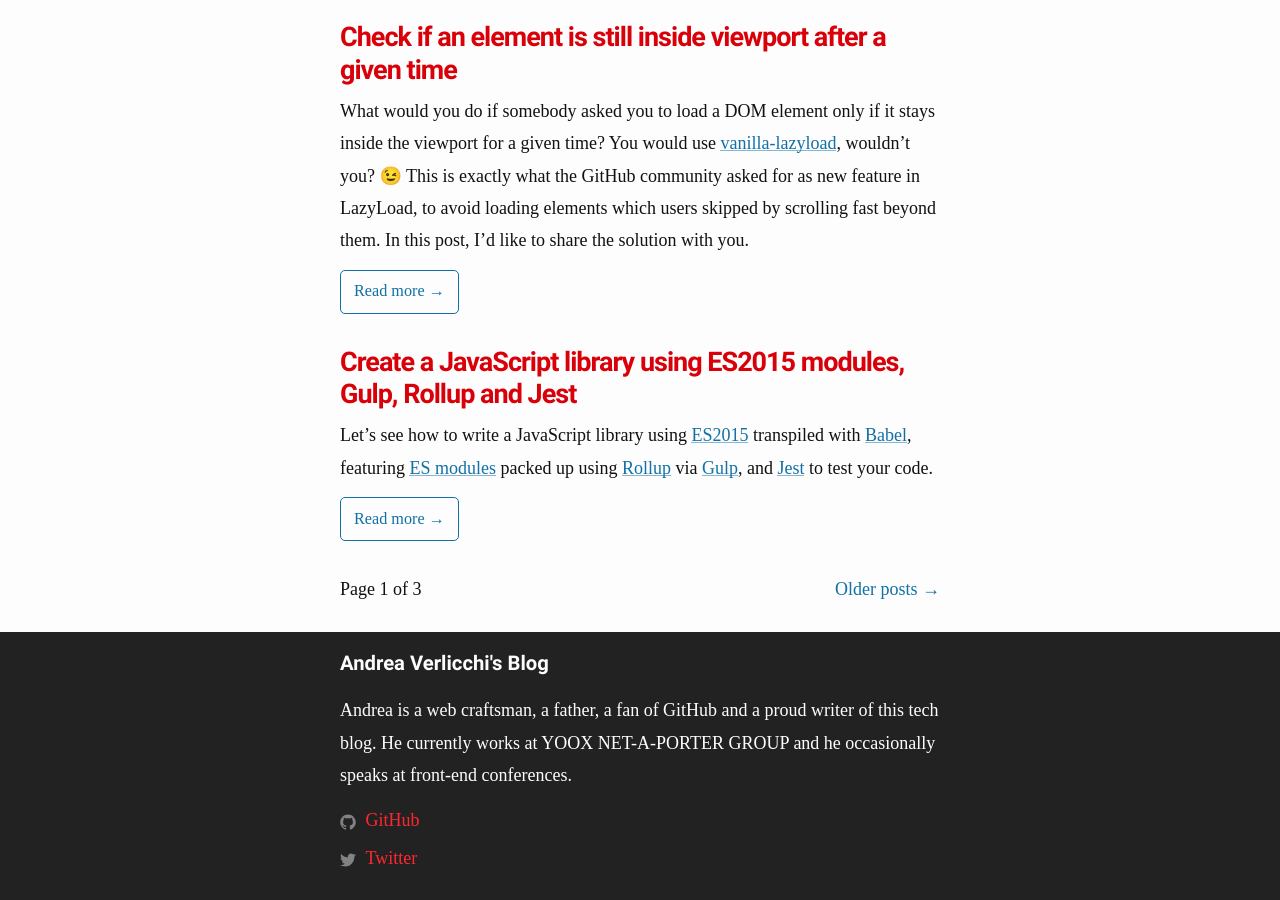
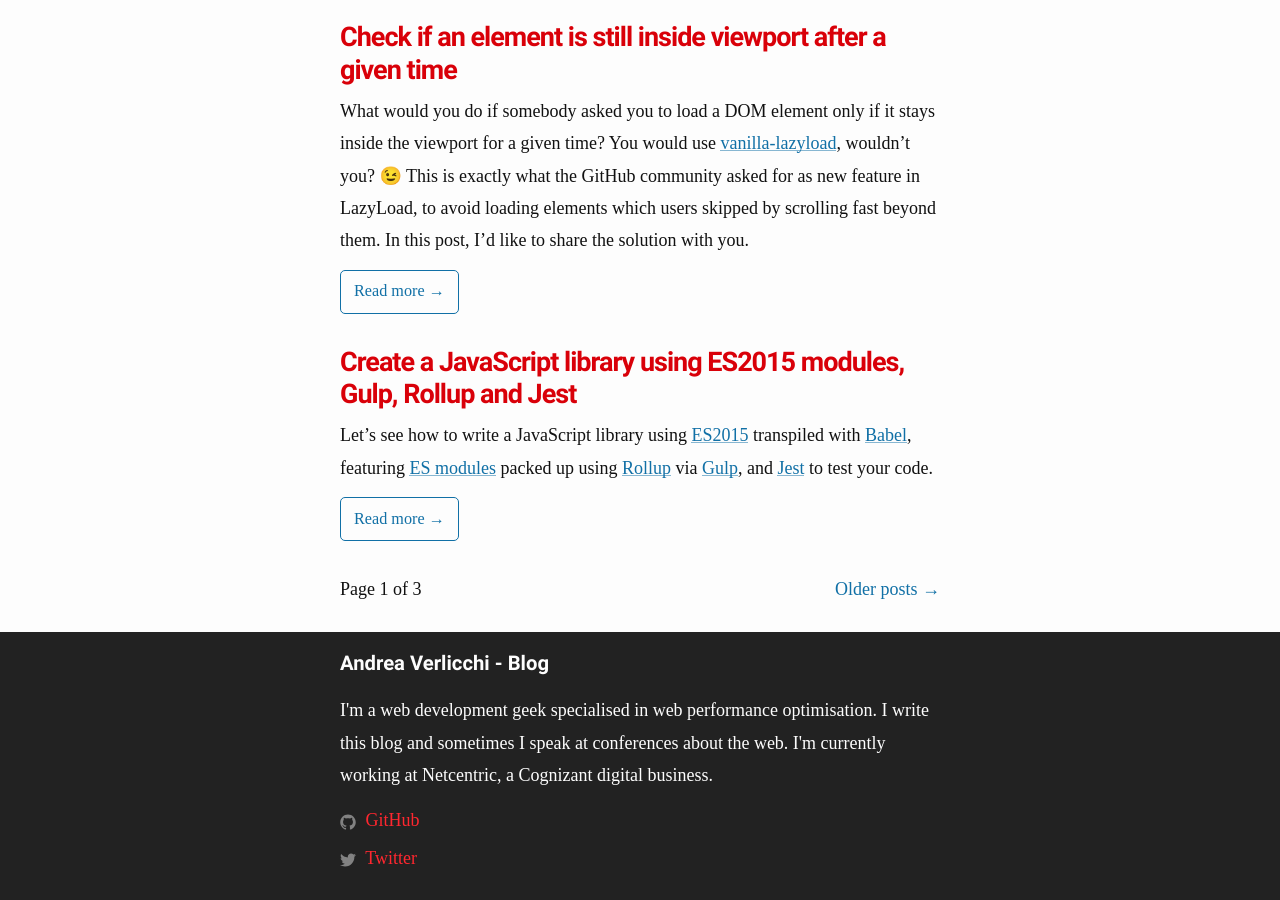
Before and after one commit to verlok/verlok.github.io, a Jekyll site: the page built from index.html, in a window 1280 px wide and 900 px high, scrolled down 4816 px. Built offline with Jekyll 4.4.1, drawn with Linux system fonts in a browser that asks for light colours; some web fonts are replaced; the list of posts is cut into pages by our own code; some of the changed text lies outside the part shown.

Commit message:
Site description updated (footer fix)

```diff
--- a/_config.yml
+++ b/_config.yml
@@ -1,11 +1,12 @@
 # Site settings
-title: Andrea Verlicchi's Blog
-subtitle: A web craftsman's tech blog
+title: Andrea Verlicchi - Blog
+subtitle: Making the web faster and delightful
 email: andrea.verlicchi@gmail.com
 theme: minima
 description: > # this means to ignore newlines until "baseurl:"
-  Andrea is a web craftsman, a father, a fan of GitHub and a proud writer of this tech blog.
-  He currently works at YOOX NET-A-PORTER GROUP and he occasionally speaks at front-end conferences.
+  I'm a web development geek specialised in web performance optimisation.
+  I write this blog and sometimes I speak at conferences about the web.
+  I'm currently working at Netcentric, a Cognizant digital business.
 baseurl: "" # the subpath of your site, e.g. /blog/
 url: "https://www.andreaverlicchi.eu" # the base hostname & protocol for your site
 twitter_username: verlok
```
